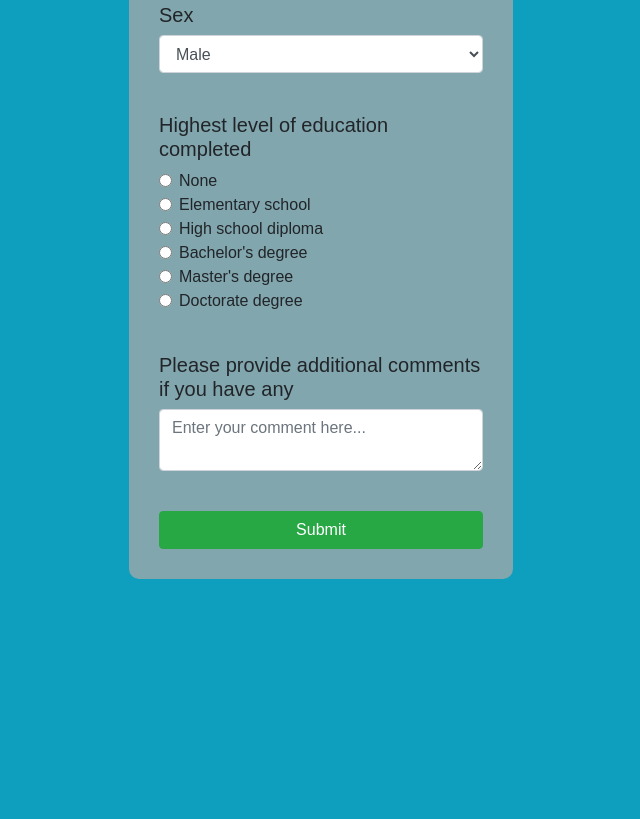
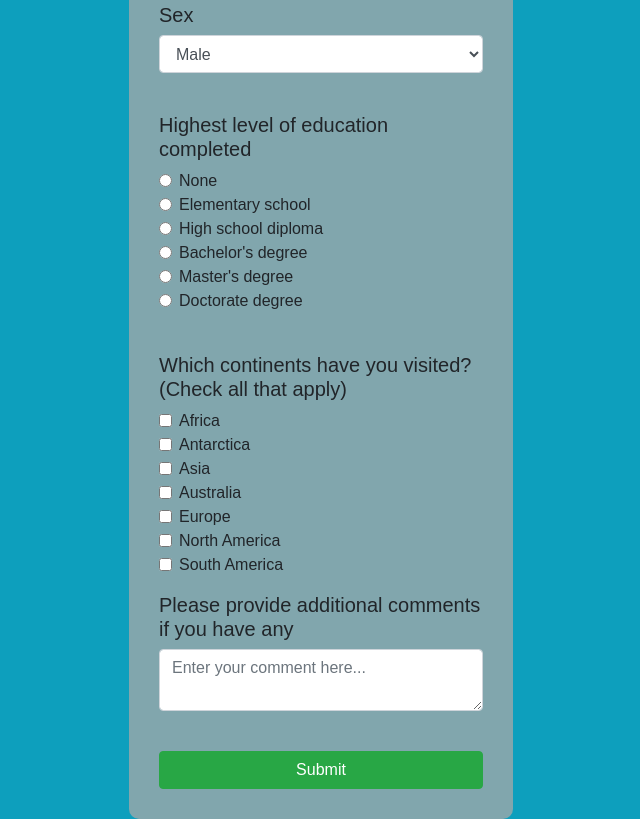
Before and after one commit to Austin-tam/freeCodeCamp_SurveyForm, a website built with Parcel: page index.html in a window 1280 px wide. Shown: the part 508-1327 px from the top of the page, without its empty margins (319-959 px from the left). Before the commit the page ends 1087 px from the top, so only its background shows below. Built offline with nearby package versions, Linux system fonts and the light colour scheme.

Commit message:
add checkbox question

```diff
--- a/index.html
+++ b/index.html
@@ -58,9 +58,9 @@
         </select><br>
       </div>
 
-      <p class="h5">Highest level of education completed</p>
+      <div class="form-group">
+        <p class="h5">Highest level of education completed</p>
 
-      <div class="form-group">
         <div class="form-check">
           <input class="form-check-input" type="radio" id="none" name="education" value="none">
           <label class="form-check-label" for="none" id="none-label"> None</label><br>
@@ -93,6 +93,45 @@
       </div>
 
       <div class="form-group">
+        <p class="h5">Which continents have you visited? (Check all that apply)</p>
+
+        <div class="form-check">
+          <input class="form-check-input" type="checkbox" value="africa" id="africa">
+          <label class="form-check-label" for="africa" id="africa-label">Africa</label><br>
+        </div>
+
+        <div class="form-check">
+          <input class="form-check-input" type="checkbox" value="antarctica" id="antarctica">
+          <label class="form-check-label" for="antarctica" id="antarctica-label"> Antarctica</label><br>
+        </div>
+
+        <div class="form-check">
+          <input class="form-check-input" type="checkbox" value="asia" id="asia">
+          <label class="form-check-label" for="asia" id="asia-label"> Asia</label><br>
+        </div>
+
+        <div class="form-check">
+          <input class="form-check-input" type="checkbox" value="australia" id="australia">
+          <label class="form-check-label" for="australia" id="australia-label"> Australia</label><br>
+        </div>
+
+        <div class="form-check">
+          <input class="form-check-input" type="checkbox" value="europe" id="europe">
+          <label class="form-check-label" for="europe" id="europe-label"> Europe</label><br>
+        </div>
+
+        <div class="form-check">
+          <input class="form-check-input" type="checkbox" value="north-america" id="north-america">
+          <label class="form-check-label" for="north-america" id="north-america-label"> North America</label><br>
+        </div>
+
+        <div class="form-check">
+          <input class="form-check-input" type="checkbox" value="" id="south-america">
+          <label class="form-check-label" for="south-america" id="south-america-label"> South America</label><br>
+        </div>
+      </div>
+
+      <div class="form-group">
         <label class="h5" for="comments" id="comments-label">Please provide additional comments if you have any</label><br>
         <textarea class="form-control" id="comments" name="comments" placeholder="Enter your comment here..."></textarea><br>
       </div>
```
